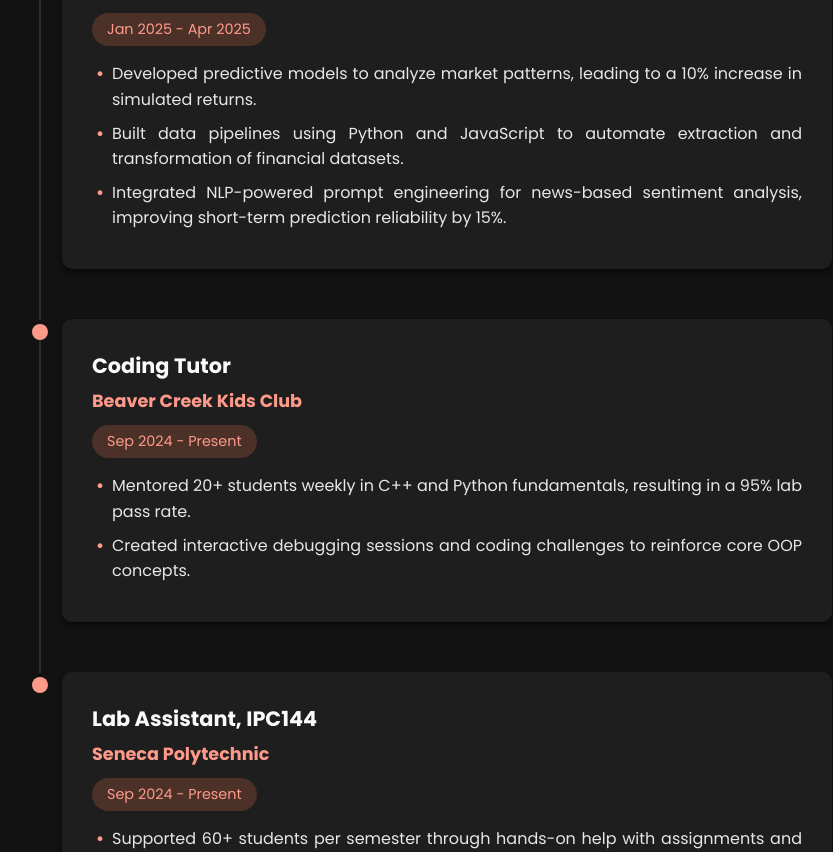
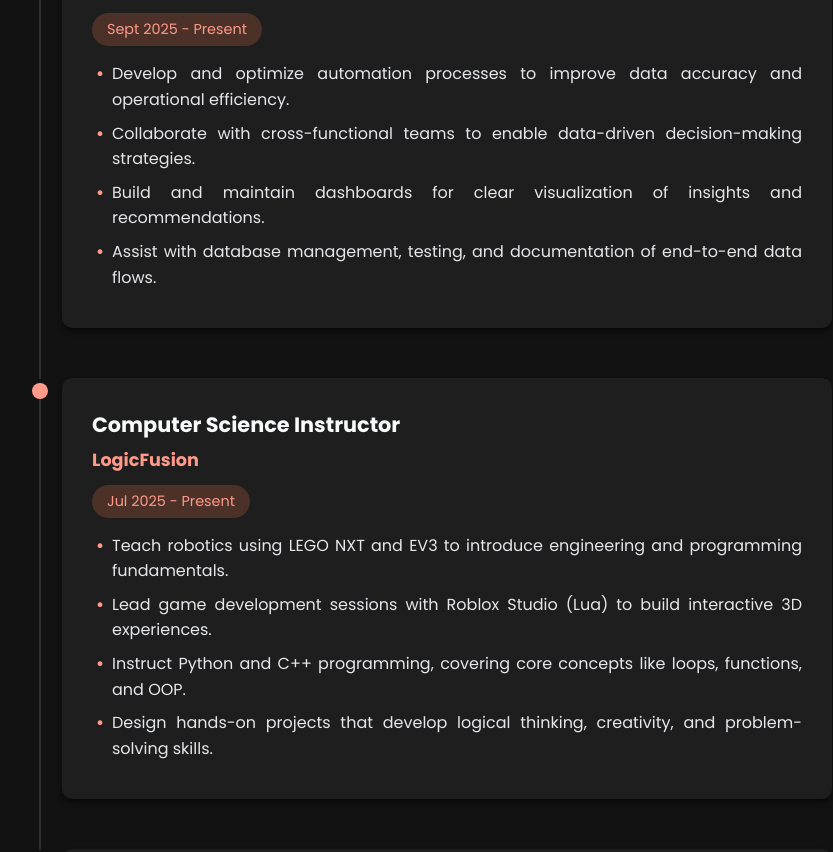
Before and after one commit to angelshinh1/portfolio, a React (Create React App) app: page / in a window 1280 px wide. Shown: the part 1880-2732 px from the top of the page, without its empty margins (208-1041 px from the left). Built offline with nearby package versions, Linux system fonts and the light colour scheme.

Commit message:
add new jobs

```diff
--- a/src/App.js
+++ b/src/App.js
@@ -96,13 +96,35 @@
       <Section id="experience" title="Work Experience" subtitle="My professional journey" light={false}>
         <div className="timeline">
           <TimelineItem
+            title="Technical Systems Analyst Intern"
+            company="RBC: Royal Bank of Canada"
+            period="Sept 2025 - Present"
+            points={[
+              "Develop and optimize automation processes to improve data accuracy and operational efficiency.",
+              "Collaborate with cross-functional teams to enable data-driven decision-making strategies.",
+              "Build and maintain dashboards for clear visualization of insights and recommendations.",
+              "Assist with database management, testing, and documentation of end-to-end data flows."
+            ]}
+          />
+          <TimelineItem
+            title="Computer Science Instructor"
+            company="LogicFusion"
+            period="Jul 2025 - Present"
+            points={[
+              "Teach robotics using LEGO NXT and EV3 to introduce engineering and programming fundamentals.",
+              "Lead game development sessions with Roblox Studio (Lua) to build interactive 3D experiences.",
+              "Instruct Python and C++ programming, covering core concepts like loops, functions, and OOP.",
+              "Design hands-on projects that develop logical thinking, creativity, and problem-solving skills."
+            ]}
+          />
+          <TimelineItem
             title="Machine Learning Engineer & Data Science Intern"
             company="Meta Trading Club"
             period="Jan 2025 - Apr 2025"
             points={[
               "Developed predictive models to analyze market patterns, leading to a 10% increase in simulated returns.",
               "Built data pipelines using Python and JavaScript to automate extraction and transformation of financial datasets.",
-              "Integrated NLP-powered prompt engineering for news-based sentiment analysis, improving short-term prediction reliability by 15%.",
+              "Integrated NLP-powered prompt engineering for news-based sentiment analysis, improving short-term prediction reliability by 15%."
             ]}
           />
           <TimelineItem
@@ -110,8 +132,8 @@
             company="Beaver Creek Kids Club"
             period="Sep 2024 - Present"
             points={[
-              "Mentored 20+ students weekly in C++ and Python fundamentals, resulting in a 95% lab pass rate.",
-              "Created interactive debugging sessions and coding challenges to reinforce core OOP concepts."
+              "Mentor 20+ students weekly in C++ and Python fundamentals, resulting in a 95% lab pass rate.",
+              "Create interactive debugging sessions and coding challenges to reinforce core OOP concepts."
             ]}
           />
           <TimelineItem
@@ -119,9 +141,9 @@
             company="Seneca Polytechnic"
             period="Sep 2024 - Present"
             points={[
-              "Supported 60+ students per semester through hands-on help with assignments and lab activities.",
-              "Raised class average by 30% through one-on-one guidance and peer-learning strategies.",
-              "Maintained a safe and collaborative lab environment by enforcing lab guidelines."
+              "Support 60+ students per semester through hands-on help with assignments and lab activities.",
+              "Raise class average by 30% through one-on-one guidance and peer-learning strategies.",
+              "Maintain a safe and collaborative lab environment by enforcing lab guidelines."
             ]}
             isLast={true}
           />
--- a/src/components/Hero.js
+++ b/src/components/Hero.js
@@ -222,7 +222,7 @@
 
   useEffect(() => {
     // Text typing animation
-    const texts = ["Software Engineer", "ML Engineer", "Problem Solver"];
+    const texts = ["Technical Systems Analyst", "Computer Science Instructor", "ML Engineer", "Problem Solver"];
     let count = 0;
     let index = 0;
     let currentText = "";
```
